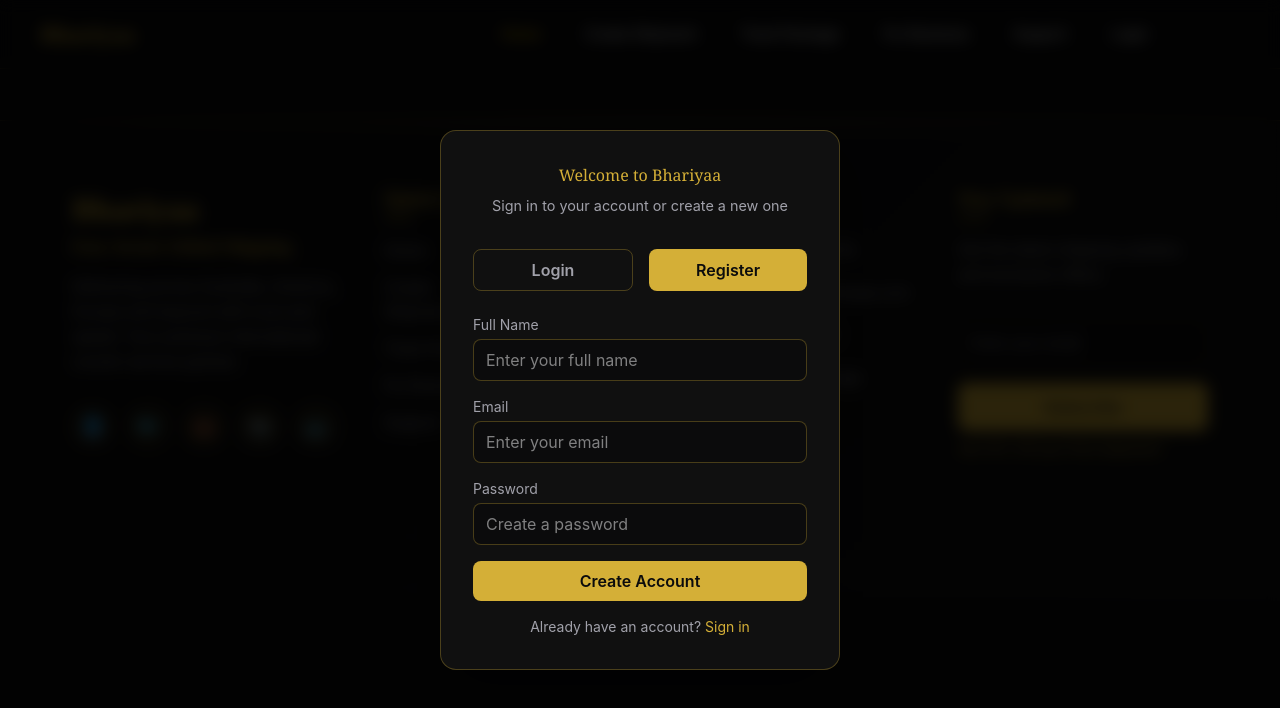
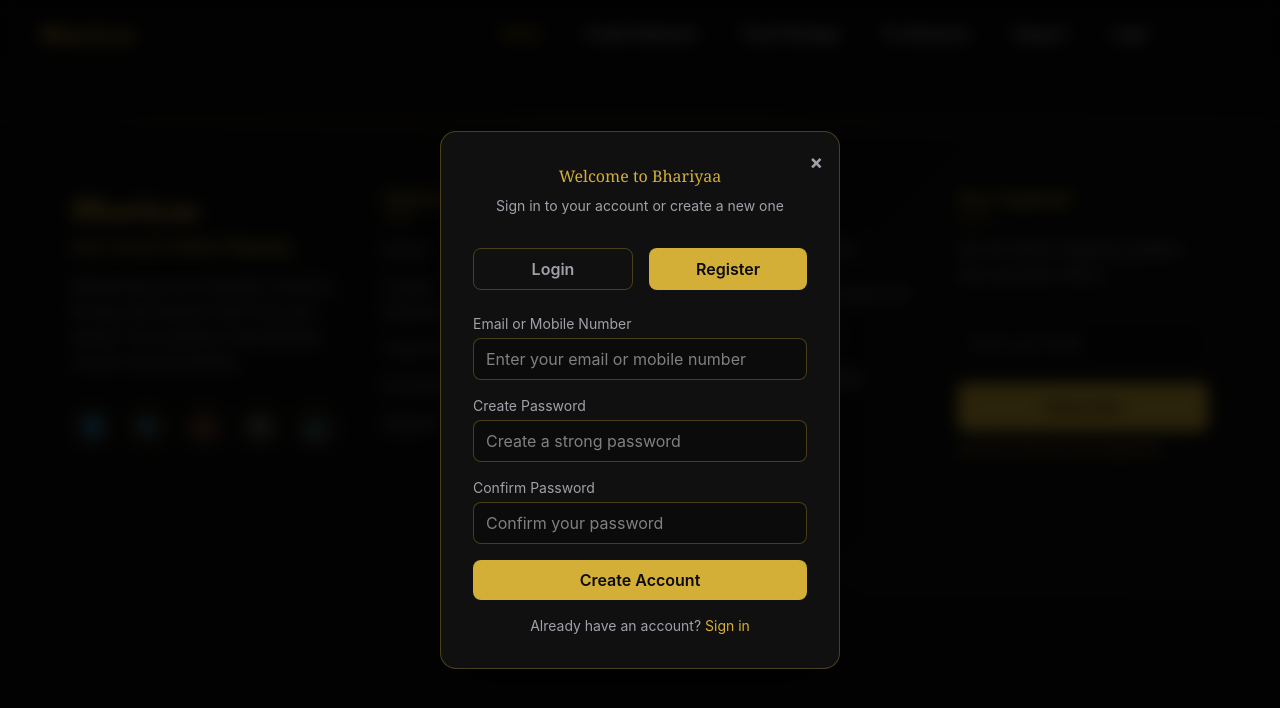
Before and after one commit to niroj-tamang6988/Bhariya, a React (Vite) app: page /Login in a window 1280 px wide. Both pictures are taken after a click on the button "Register". Shown: the top 708 px of the page. Built offline with nearby package versions, Linux system fonts and the light colour scheme.

Commit message:
css applied in login and register

```diff
--- a/src/Features/LoginModal/Components/Login.tsx
+++ b/src/Features/LoginModal/Components/Login.tsx
@@ -1,24 +1,33 @@
 import { useState } from "react"
+import { useNavigate } from "react-router-dom"
 import Register from "./Register"
 
 function Login() {
     const [activeTab, setActiveTab] = useState<"login" | "register">("login")
+    const navigate = useNavigate()
 
     return (
         <div className="flex fixed top-0 left-0 w-full h-full bg-black/80 z-[2000] backdrop-blur-sm justify-center items-center">
-            <div className="bg-[#111111]/95 backdrop-blur-xl border border-[#d4af37]/30 rounded-2xl p-8 w-[90%] max-w-[400px] relative shadow-2xl">
-                <div className="text-center mb-[2rem]">
-                    <h2 className="font-serif text-[#D4AF37] mb-[0.5rem]">Welcome to Bhariyaa</h2>
-                    <p className="text-[#A1A1AA] text-[0.9rem]">Sign in to your account or create a new one</p>
+            <div className="bg-[#111111]/95 backdrop-blur-xl border border-[#d4af37]/30 rounded-2xl p-8 w-[90%] max-w-[400px] shadow-2xl relative">
+                <button onClick={() => navigate(-1)}
+                    className="absolute cursor-pointer top-4 right-4 text-[#A1A1AA] hover:text-[#D4AF37] text-xl font-bold transition-colors duration-300">
+                    &times;
+                </button>
+
+                <div className="text-center mb-8">
+                    <h2 className="font-serif text-[#D4AF37] mb-2">Welcome to Bhariyaa</h2>
+                    <p className="text-[#A1A1AA] text-sm">Sign in to your account or create a new one</p>
                 </div>
 
                 <div className="flex gap-4 mb-6">
                     <button onClick={() => setActiveTab("login")}
-                        className={`flex-1 py-2 rounded-lg font-semibold transition-colors duration-300 ${activeTab === "login" ? "bg-[#D4AF37] text-[#0B0B0C]" : "text-[#A1A1AA] border border-[#D4AF37]/30"}`}>
+                        className={`flex-1 py-2 rounded-lg font-semibold transition-colors duration-300
+                            ${activeTab === "login" ? "bg-[#D4AF37] text-[#0B0B0C]" : "text-[#A1A1AA] border border-[#D4AF37]/30"}`}>
                         Login
                     </button>
                     <button onClick={() => setActiveTab("register")}
-                        className={`flex-1 py-2 rounded-lg font-semibold transition-colors duration-300 ${activeTab === "register" ? "bg-[#D4AF37] text-[#0B0B0C]" : "text-[#A1A1AA] border border-[#D4AF37]/30"}`}>
+                        className={`flex-1 py-2 rounded-lg font-semibold transition-colors duration-300
+                            ${activeTab === "register" ? "bg-[#D4AF37] text-[#0B0B0C]" : "text-[#A1A1AA] border border-[#D4AF37]/30"}`}>
                         Register
                     </button>
                 </div>
@@ -28,23 +37,28 @@
                         <div className="flex flex-col gap-1">
                             <label className="text-[#A1A1AA] text-sm">Email or Mobile Number</label>
                             <input type="text" placeholder="Enter your email or mobile number" required
-                                className="px-3 py-2 bg-[#0B0B0C] border border-[#D4AF37]/30 rounded-lg text-[#F5F5F5] focus:outline-none focus:border-[#D4AF37]"/>
+                                className="px-3 py-2 bg-[#0B0B0C] border border-[#D4AF37]/30 rounded-lg text-[#F5F5F5] focus:outline-none focus:border-[#D4AF37]" />
                         </div>
                         <div className="flex flex-col gap-1">
                             <label className="text-[#A1A1AA] text-sm">Password</label>
                             <input type="password" placeholder="Enter your password" required
-                                className="px-3 py-2 bg-[#0B0B0C] border border-[#D4AF37]/30 rounded-lg text-[#F5F5F5] focus:outline-none focus:border-[#D4AF37]"/>
+                                className="px-3 py-2 bg-[#0B0B0C] border border-[#D4AF37]/30 rounded-lg text-[#F5F5F5] focus:outline-none focus:border-[#D4AF37]" />
                         </div>
-                        <button type="submit" className="bg-[#D4AF37] text-[#0B0B0C] py-2 rounded-lg font-semibold hover:bg-[#B8952A] transition-colors duration-300">
+                        <button type="submit"
+                            className="bg-[#D4AF37] text-[#0B0B0C] py-2 rounded-lg font-semibold hover:bg-[#B8952A] transition-colors duration-300">
                             Sign In
                         </button>
                         <p className="text-center text-[#A1A1AA] text-sm">
-                            Don't have an account? <span onClick={() => setActiveTab("register")} className="text-[#D4AF37] cursor-pointer">Create one</span>
+                            Don't have an account?{" "}
+                            <span onClick={() => setActiveTab("register")} className="text-[#D4AF37] cursor-pointer">
+                                Create one
+                            </span>
                         </p>
                     </form>
                 ) : (
                     <Register onSwitch={() => setActiveTab("login")} />
                 )}
+
             </div>
         </div>
     )
--- a/src/Features/LoginModal/Components/Register.tsx
+++ b/src/Features/LoginModal/Components/Register.tsx
@@ -6,18 +6,18 @@
     return (
         <form className="flex flex-col gap-4">
             <div className="flex flex-col gap-1">
-                <label className="text-[#A1A1AA] text-sm">Full Name</label>
-                <input type="text" placeholder="Enter your full name" required
+                <label className="text-[#A1A1AA] text-sm">Email or Mobile Number</label>
+                <input type="text" placeholder="Enter your email or mobile number" required
                     className="px-3 py-2 bg-[#0B0B0C] border border-[#D4AF37]/30 rounded-lg text-[#F5F5F5] focus:outline-none focus:border-[#D4AF37]"/>
             </div>
             <div className="flex flex-col gap-1">
-                <label className="text-[#A1A1AA] text-sm">Email</label>
-                <input type="email" placeholder="Enter your email" required
+                <label className="text-[#A1A1AA] text-sm">Create Password</label>
+                <input type="email" placeholder="Create a strong password" required
                     className="px-3 py-2 bg-[#0B0B0C] border border-[#D4AF37]/30 rounded-lg text-[#F5F5F5] focus:outline-none focus:border-[#D4AF37]"/>
             </div>
             <div className="flex flex-col gap-1">
-                <label className="text-[#A1A1AA] text-sm">Password</label>
-                <input type="password" placeholder="Create a password" required
+                <label className="text-[#A1A1AA] text-sm">Confirm Password</label>
+                <input type="password" placeholder="Confirm your password" required
                     className="px-3 py-2 bg-[#0B0B0C] border border-[#D4AF37]/30 rounded-lg text-[#F5F5F5] focus:outline-none focus:border-[#D4AF37]"/>
             </div>
             <button type="submit" className="bg-[#D4AF37] text-[#0B0B0C] py-2 rounded-lg font-semibold hover:bg-[#B8952A] transition-colors duration-300">
```
